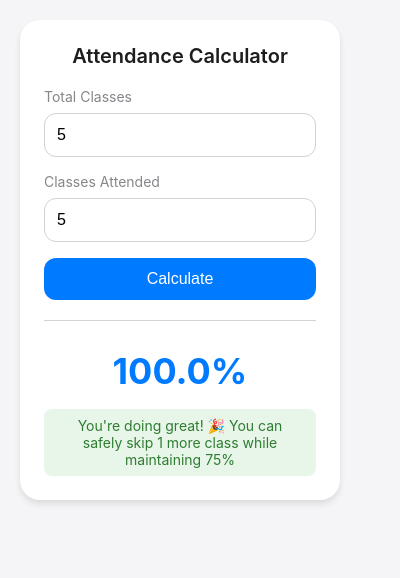
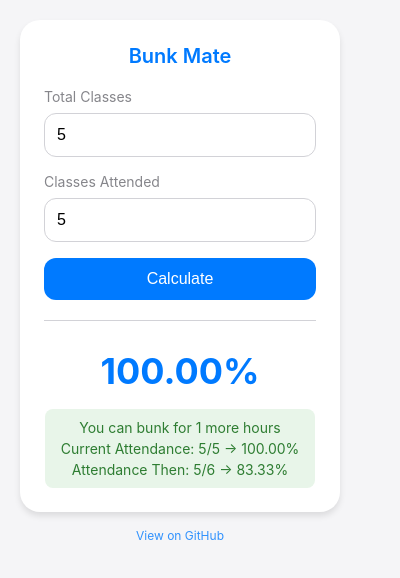
Before and after one commit to 4-krishna/Bunk-mate, a browser extension: page popup.html in a window 400 px wide. Both pictures are taken after typing "5", "5" into the empty fields and a click on the button "Calculate". Drawn offline with Linux system fonts and the light colour scheme.

Commit message:
feat: update attendance calculator UI and logic
- Rename the app to "Bunk Mate" for better branding
- Add a GitHub link for easy access to the repository
- Improve status message formatting and styling
- Refactor attendance calculation logic to provide more detailed insights

```diff
--- a/popup.html
+++ b/popup.html
@@ -31,6 +31,22 @@
             font-weight: 600;
             margin: 0 0 20px;
             text-align: center;
+            color: var(--primary-color);
+        }
+
+        .github-link {
+            display: block;
+            text-align: center;
+            margin-top: 16px;
+            font-size: 12px;
+            color: var(--primary-color);
+            text-decoration: none;
+            opacity: 0.8;
+            transition: opacity 0.2s;
+        }
+
+        .github-link:hover {
+            opacity: 1;
         }
 
         .input-group {
@@ -96,6 +112,8 @@
             padding: 8px 16px;
             border-radius: 8px;
             display: inline-block;
+            white-space: pre-line;
+            line-height: 1.5;
         }
 
         .status.good {
@@ -106,17 +124,19 @@
         .status.warning {
             background-color: #FFF3E0;
             color: #E65100;
+            font-weight: 500;
         }
 
         .status.danger {
             background-color: #FFEBEE;
             color: #C62828;
+            font-weight: 500;
         }
     </style>
 </head>
 <body>
     <div class="container">
-        <h1>Attendance Calculator</h1>
+        <h1>Bunk Mate</h1>
         <div class="input-group">
             <label for="totalClasses">Total Classes</label>
             <input type="number" id="totalClasses" min="1" placeholder="Enter total number of classes">
@@ -131,6 +151,7 @@
             <div class="status" id="status"></div>
         </div>
     </div>
+    <a href="https://github.com/4-krishna" target="_blank" class="github-link">View on GitHub</a>
     <script src="popup.js"></script>
 </body>
 </html>
--- a/popup.js
+++ b/popup.js
@@ -41,41 +41,34 @@ document.addEventListener('DOMContentLoaded', function() {
             attendedClasses: attended
         });
 
-        const percentage = Math.min(100, (attended / total) * 100);
-        percentageDiv.textContent = `${percentage.toFixed(1)}%`;
+        const percentage = (attended / total) * 100;
+        const requiredPercentage = 75;
+        let statusMessage = '';
+        let statusClass = percentage >= requiredPercentage ? 'good' : 'danger';
 
-        // Update status message and style
-        let statusMessage, statusClass;
-        if (percentage >= 85) {
-            statusMessage = 'You\'re doing great! 🎉';
-            statusClass = 'good';
-        } else if (percentage >= 75) {
-            statusMessage = 'Almost there! Keep it up! 💪';
-            statusClass = 'warning';
+        if (percentage >= requiredPercentage) {
+            // Calculate how many classes can be safely skipped
+            const maxSkippable = Math.floor((100 * attended - requiredPercentage * total) / requiredPercentage);
+            const futureTotal = total + maxSkippable;
+            const futurePercentage = (attended / futureTotal) * 100;
+
+            statusMessage = `You can bunk for ${maxSkippable} more hours\n`;
+            statusMessage += `Current Attendance: ${attended}/${total} -> ${percentage.toFixed(2)}%\n`;
+            statusMessage += `Attendance Then: ${attended}/${futureTotal} -> ${futurePercentage.toFixed(2)}%`;
         } else {
-            statusMessage = 'Need to attend more classes! 📚';
-            statusClass = 'danger';
+            // Calculate classes needed to reach 75%
+            const classesNeeded = Math.ceil((requiredPercentage * total - 100 * attended) / (100 - requiredPercentage));
+            const futureTotal = total + classesNeeded;
+            const futureAttended = attended + classesNeeded;
+
+            statusMessage = `You need to attend ${classesNeeded} more classes to attain ${requiredPercentage}% attendance\n`;
+            statusMessage += `Current Attendance: ${attended}/${total} -> ${percentage.toFixed(2)}%\n`;
+            statusMessage += `Attendance Required: ${futureAttended}/${futureTotal} -> ${requiredPercentage.toFixed(2)}%`;
         }
 
+        percentageDiv.textContent = `${percentage.toFixed(2)}%`;
         statusDiv.textContent = statusMessage;
         statusDiv.className = 'status ' + statusClass;
         resultDiv.style.display = 'block';
-
-        // Calculate bunking possibilities
-        const requiredPercentage = 75;
-
-        if (percentage < requiredPercentage) {
-            // Calculate classes needed to reach 75%
-            const classesNeeded = Math.ceil((requiredPercentage * total - 100 * attended) / (100 - requiredPercentage));
-            if (classesNeeded > 0) {
-                statusDiv.textContent = `${statusMessage}\n\nYou need to attend ${classesNeeded} more class${classesNeeded === 1 ? '' : 'es'} to reach ${requiredPercentage}%`;
-            }
-        } else {
-            // Calculate how many classes can be safely skipped
-            const maxSkippable = Math.floor((100 * attended - requiredPercentage * total) / requiredPercentage);
-            if (maxSkippable > 0) {
-                statusDiv.textContent = `${statusMessage}\n\nYou can safely skip ${maxSkippable} more class${maxSkippable === 1 ? '' : 'es'} while maintaining ${requiredPercentage}%`;
-            }
-        }
     });
 });
```
